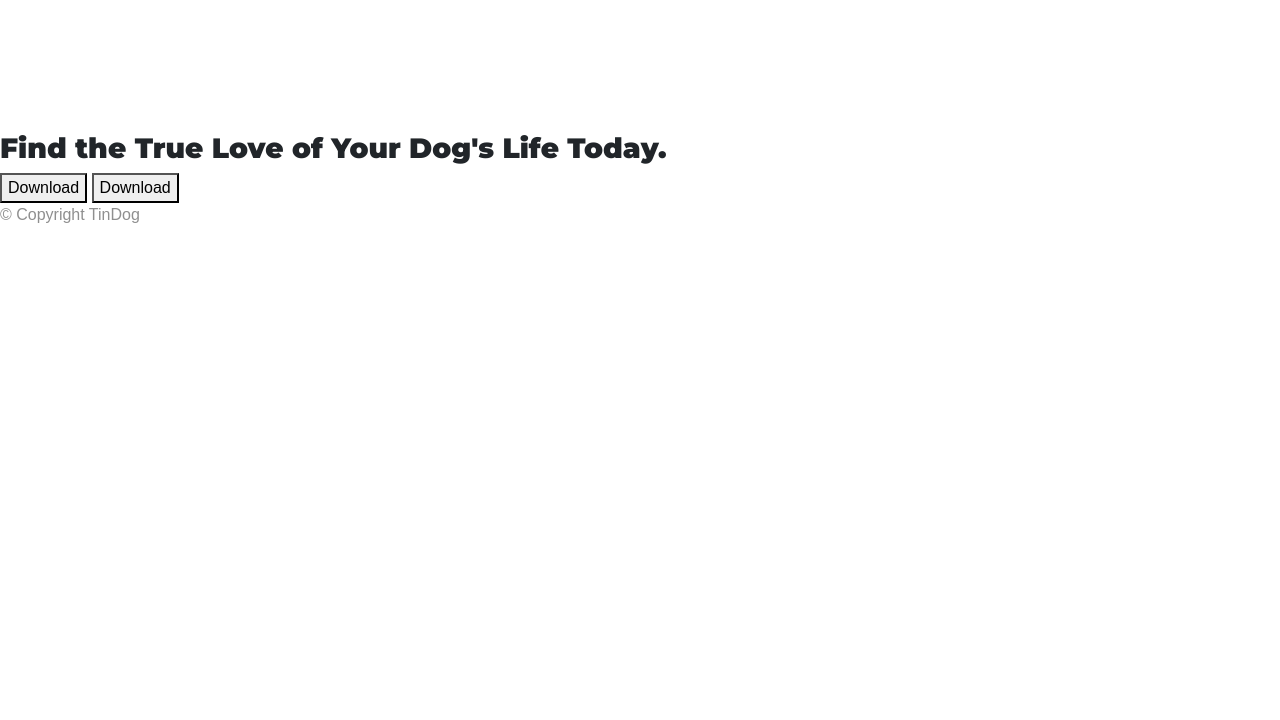
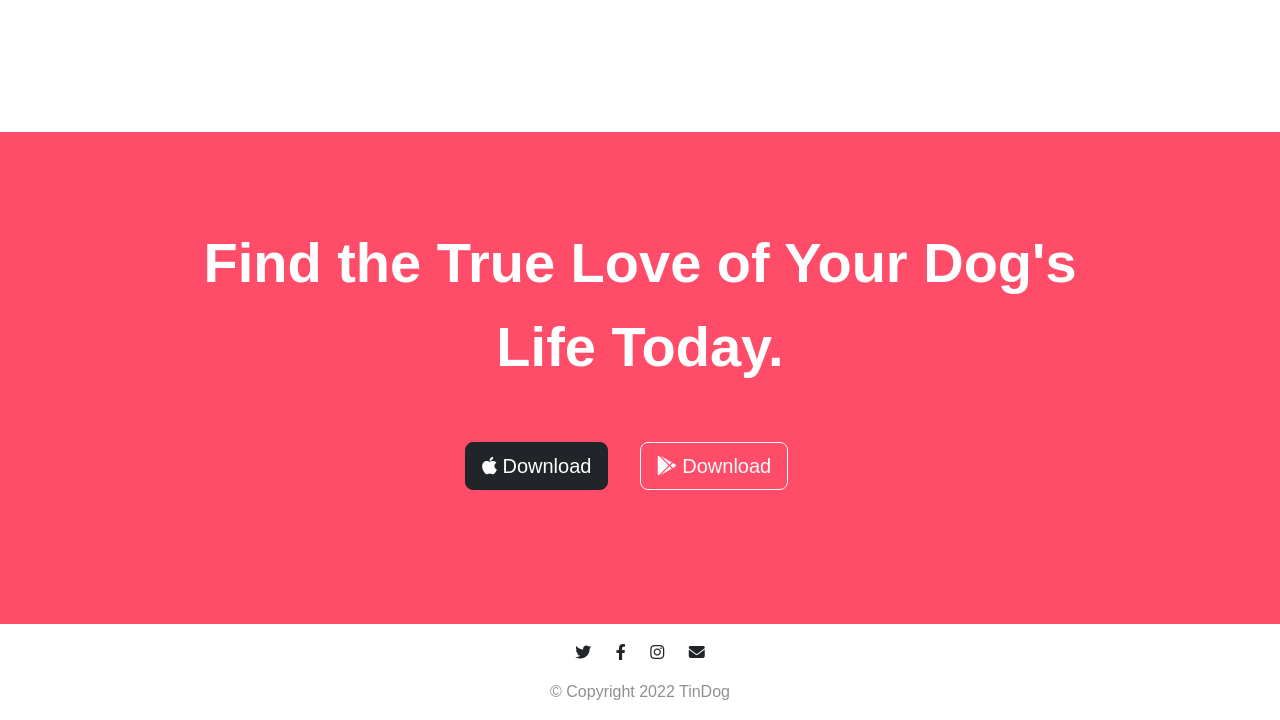
Before and after one commit to AhmedAlkh/tindog, a plain HTML site: page index.html in a window 1280 px wide. Shown: the part 2720-3440 px from the top of the page. Before the commit the page ends 2963 px from the top, so only its background shows below. Drawn offline with nearby package versions, Linux system fonts and the light colour scheme.

Commit message:
styled cta and footer section, redirected nav buttons

```diff
--- a/css/styles.css
+++ b/css/styles.css
@@ -140,6 +140,32 @@ p {
     padding: 3% 2%;
 }
 
+/* Call to Action */
+
+#cta {
+    background-color: #ff4c68;
+    text-align: center;
+    color: #fff;
+    padding: 7% 15%
+}
+
+.cta-heading {
+    font-family: "Montserrat-Black", sans-serif;
+    font-size: 3.5rem;
+    line-height: 1.5;
+}
+
+/* Footer */
+
+#footer {
+    text-align: center;
+    padding-top: 7% 15%;
+}
+
+.footer-icon {
+    margin: 20px 10px;
+}
+
 @media (max-width: 1028px) {
 
     #title {
--- a/index.html
+++ b/index.html
@@ -38,13 +38,13 @@
       <div class="collapse navbar-collapse" id="navbarTogglerDemo02">
         <ul class="navbar-nav ms-auto">
           <li class="nav-item">
-            <a class="nav-link" href="">Contact</a>
+            <a class="nav-link" href="#footer">Contact</a>
           </li>
           <li class="nav-item">
-            <a class="nav-link" href="">Pricing</a>
+            <a class="nav-link" href="#pricing">Pricing</a>
           </li>
           <li class="nav-item">
-            <a class="nav-link" href="">Download</a>
+            <a class="nav-link" href="#cta">Download</a>
           </li>
         </ul>
      </div>
@@ -203,9 +203,9 @@
 
   <section id="cta">
 
-    <h3>Find the True Love of Your Dog's Life Today.</h3>
-    <button type="button">Download</button>
-    <button type="button">Download</button>
+    <h3 class="cta-heading">Find the True Love of Your Dog's Life Today.</h3>
+    <button type="button" class="btn btn-dark btn-lg download-button"><i class="fa-brands fa-apple"></i> Download</button>
+    <button type="button" class="btn btn-outline-light btn-lg download-button"><i class="fa-brands fa-google-play"></i> Download</button>
 
   </section>
 
@@ -213,8 +213,11 @@
   <!-- Footer -->
 
   <footer id="footer">
-
-    <p>© Copyright TinDog</p>
+    <i class="footer-icon fa-brands fa-twitter"></i>
+    <i class="footer-icon fa-brands fa-facebook-f"></i>
+    <i class="footer-icon fa-brands fa-instagram"></i>
+    <i class="footer-icon fa-solid fa-envelope"></i>
+    <p>© Copyright 2022 TinDog</p>
 
   </footer>
 
```
